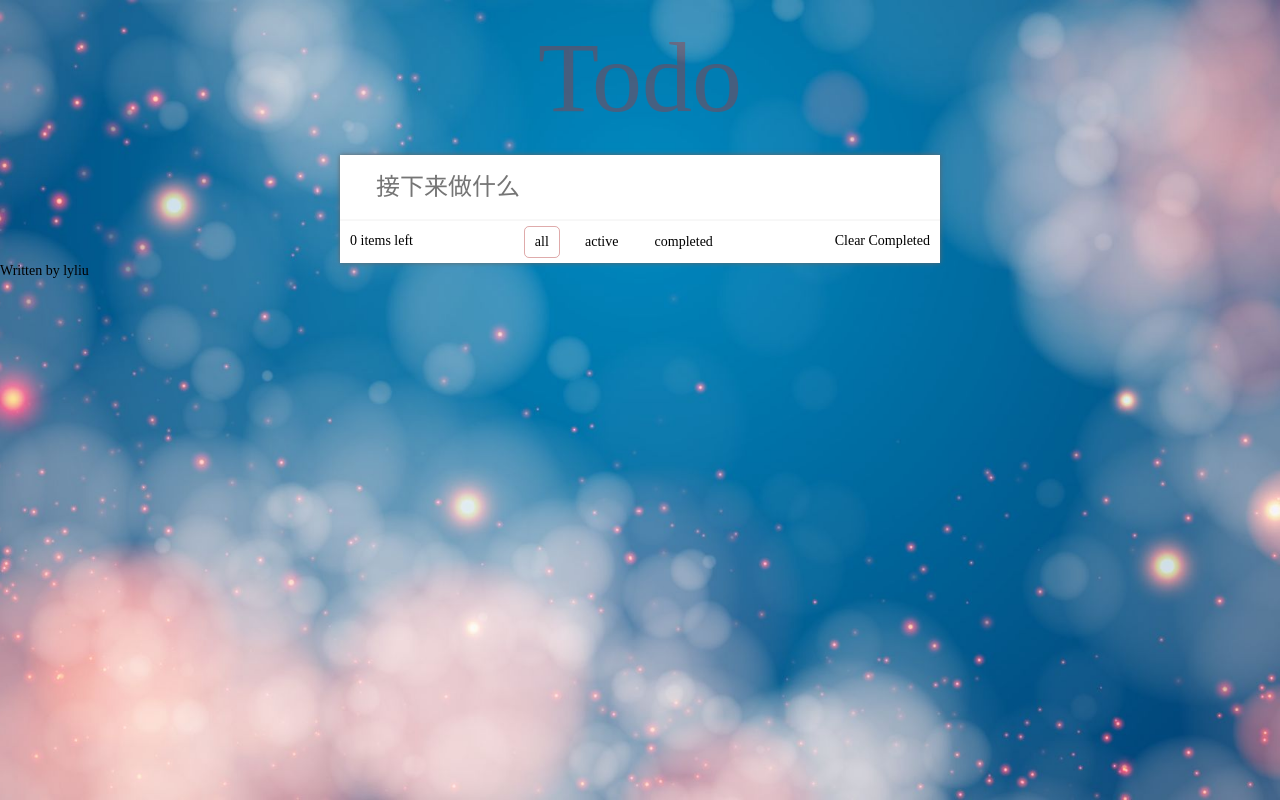
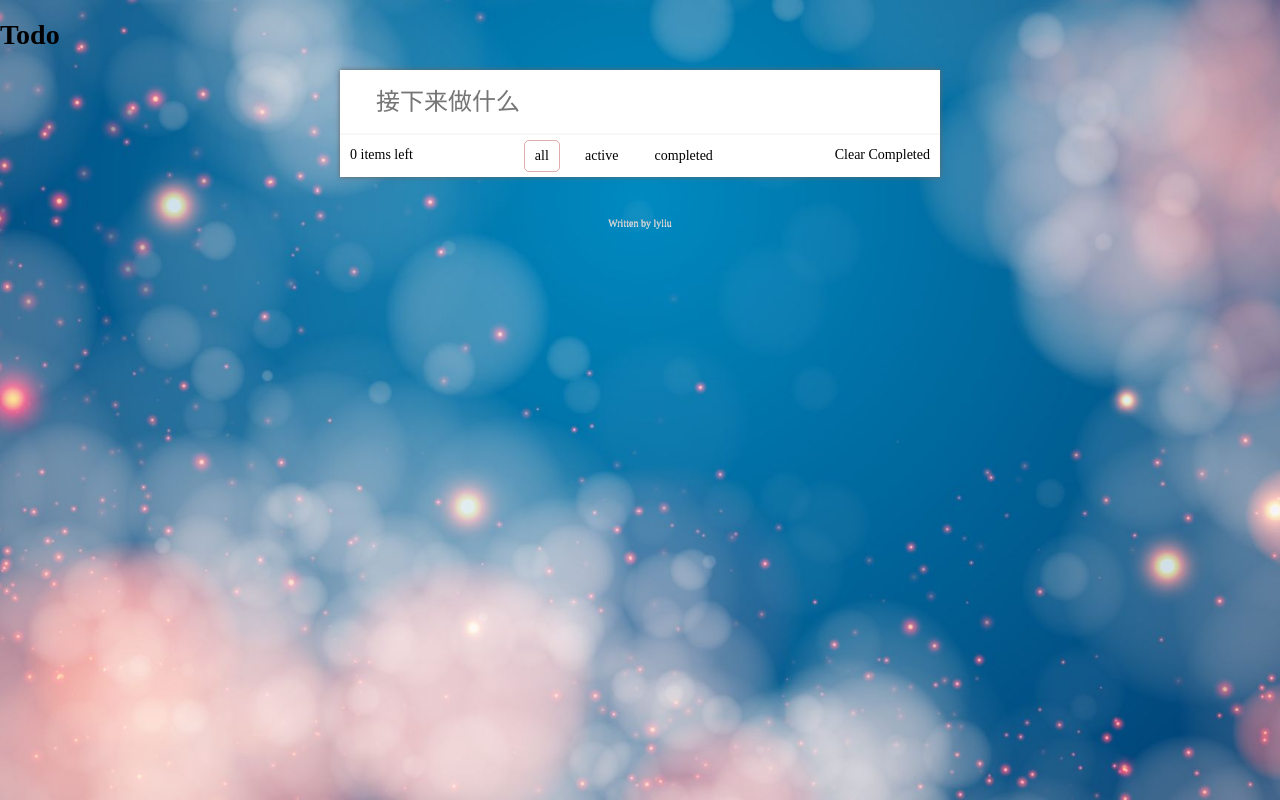
Before and after one commit to liuliangyun/todo-vue-webpack, a Vue app: page / in a window 1280 px wide. Built offline with nearby package versions, Linux system fonts and the light colour scheme; the HTML template or start-up script is replaced by a standard one.

Commit message:
[lyliu] use oneof rule to use css modules only for some files

```diff
--- a/client/assets/styles/footer.styl
+++ b/client/assets/styles/footer.styl
@@ -1,4 +1,4 @@
- .todo-footer
+.todo-footer
    margin-top 40px
    text-align center
    color #bfbfbf
--- a/client/layouts/footer.jsx
+++ b/client/layouts/footer.jsx
@@ -1,4 +1,4 @@
-import styles from '../assets/styles/footer.styl'
+import '../assets/styles/footer.styl'
 
 export default {
   data () {
@@ -8,7 +8,7 @@ export default {
   },
   render () {
     return (
-      <div class={styles.todoFooter}>
+      <div class='todo-footer'>
         <span>Written by {this.author}</span>
       </div>
     )
--- a/client/layouts/header.vue
+++ b/client/layouts/header.vue
@@ -1,10 +1,10 @@
 <template>
-  <div class="todo-header">
+  <div :class="$style.todoHeader">
     <h1>Todo</h1>
   </div>
 </template>
 
-<style lang="stylus">
+<style lang="stylus" module>
  .todo-header
    text-align center
    h1
```
Also changed, not shown: 1 other file (tests, documents, lock files or other folders).
